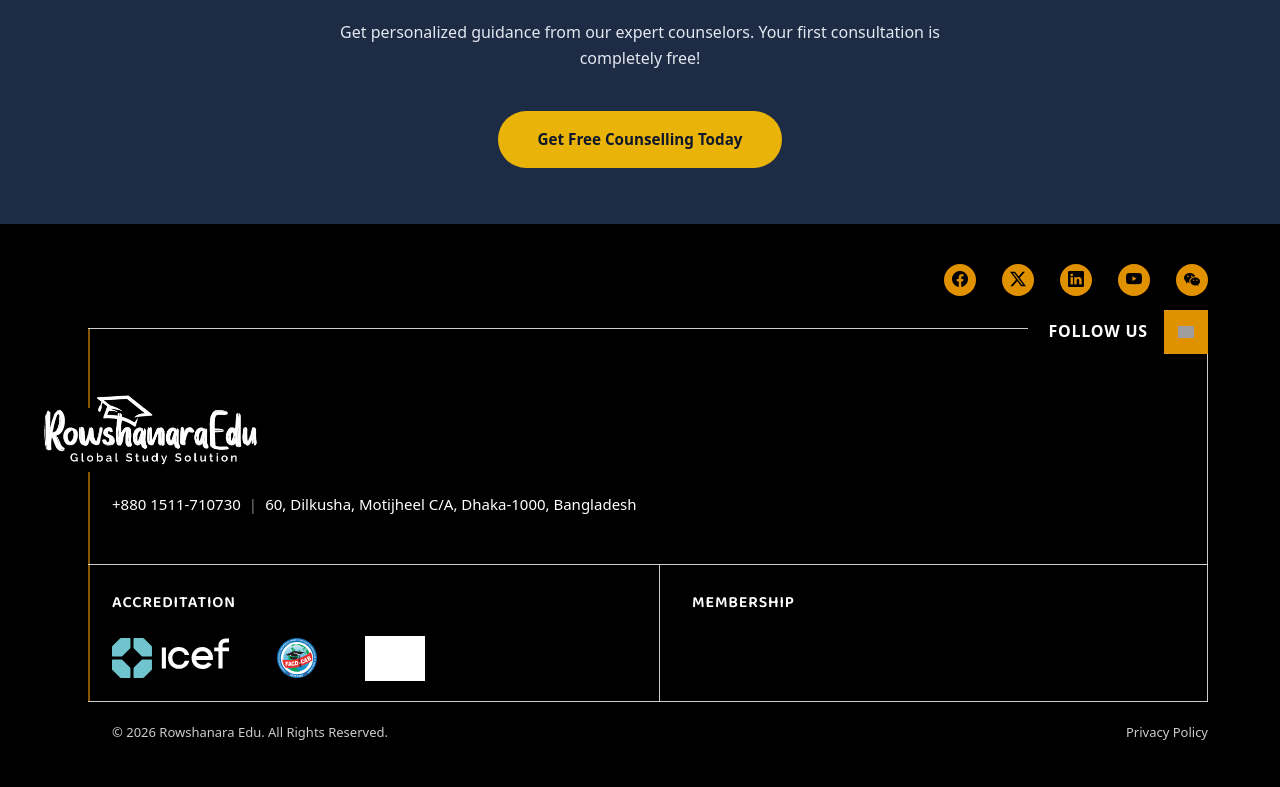
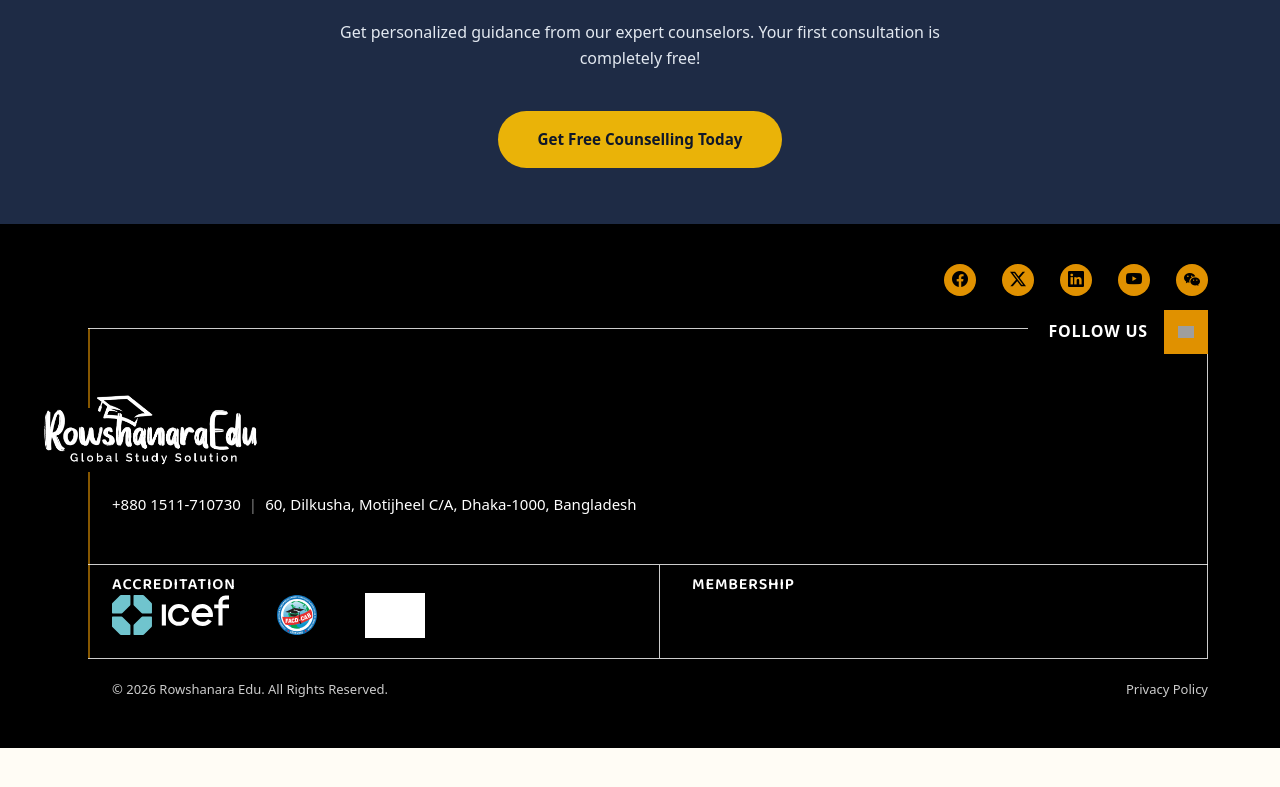
Before and after one commit to princeshiamofficial/Rowshanara-Edu, a Next.js app: page / in a window 1280 px wide. Shown: the part 3148-3935 px from the top of the page. After the commit the page ends 3896 px from the top, so only its background shows below. Built offline with nearby package versions, Linux system fonts and the light colour scheme; grey boxes are pictures that could not be loaded.

Commit message:
style: position Accreditation and Membership labels to overlap top horizontal divider line

```diff
--- a/src/components/Footer.tsx
+++ b/src/components/Footer.tsx
@@ -193,8 +193,21 @@ const Footer = () => {
 
                 {/* Left Box: Accreditation */}
                 <div style={{ width: '50%', paddingRight: '2rem', position: 'relative', zIndex: 1 }}>
-                  <h4 style={{ color: '#fff', fontSize: '1rem', fontWeight: 600, letterSpacing: '0.05em', textTransform: 'uppercase', marginBottom: '1.5rem', marginTop: '0.5rem' }}>Accreditation</h4>
-                  <div className="footer-partners-container" style={{ display: 'flex', gap: '3rem', alignItems: 'center', flexWrap: 'wrap' }}>
+                  <h4 style={{
+                    position: 'absolute',
+                    top: 0,
+                    left: 0,
+                    transform: 'translateY(-50%)',
+                    background: '#000',
+                    paddingRight: '1rem',
+                    color: '#fff',
+                    fontSize: '1rem',
+                    fontWeight: 600,
+                    letterSpacing: '0.05em',
+                    textTransform: 'uppercase',
+                    margin: 0
+                  }}>Accreditation</h4>
+                  <div className="footer-partners-container" style={{ display: 'flex', gap: '3rem', alignItems: 'center', flexWrap: 'wrap', paddingTop: '0.5rem' }}>
                     {/* eslint-disable-next-line @next/next/no-img-element */}
                     <a href="#"><img src="/icef_logo.svg" alt="ICEF" style={{ height: '40px', width: 'auto' }} /></a>
                     {/* eslint-disable-next-line @next/next/no-img-element */}
@@ -206,7 +219,20 @@ const Footer = () => {
 
                 {/* Right Box: Membership */}
                 <div style={{ width: '50%', paddingLeft: '2rem', position: 'relative', zIndex: 1 }}>
-                  <h4 style={{ color: '#fff', fontSize: '1rem', fontWeight: 600, letterSpacing: '0.05em', textTransform: 'uppercase', marginBottom: '1.5rem', marginTop: '0.5rem' }}>Membership</h4>
+                  <h4 style={{
+                    position: 'absolute',
+                    top: 0,
+                    left: '2rem',
+                    transform: 'translateY(-50%)',
+                    background: '#000',
+                    paddingRight: '1rem',
+                    color: '#fff',
+                    fontSize: '1rem',
+                    fontWeight: 600,
+                    letterSpacing: '0.05em',
+                    textTransform: 'uppercase',
+                    margin: 0
+                  }}>Membership</h4>
                 </div>
               </div>
 
```
